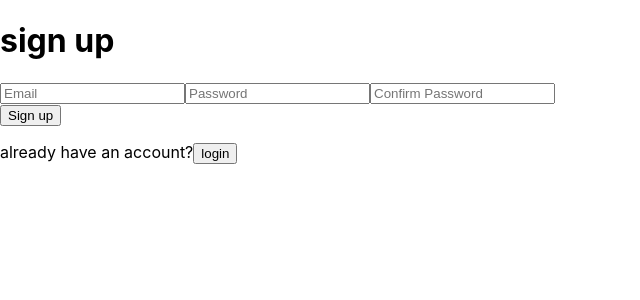
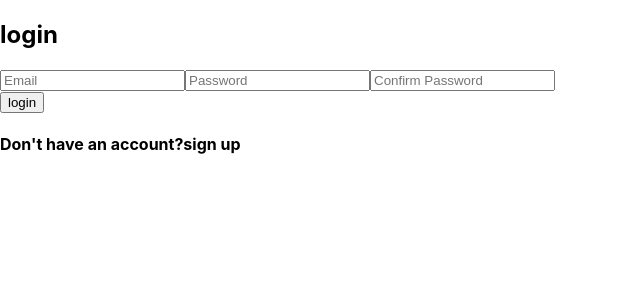
Before and after one commit to Chiksinafees/Expense-Tracker, a React (Create React App) app: page / in a window 1280 px wide. Shown: the top 300 px of the page, without its empty margins (0-640 px from the left). Built offline with nearby package versions, Linux system fonts and the light colour scheme.

Commit message:
Login Screen (task 2)

```diff
--- a/package.json
+++ b/package.json
@@ -8,6 +8,7 @@
     "@testing-library/user-event": "^13.5.0",
     "react": "^18.2.0",
     "react-dom": "^18.2.0",
+    "react-router-dom": "^5.3.4",
     "react-scripts": "5.0.1",
     "web-vitals": "^2.1.4"
   },
--- a/src/App.js
+++ b/src/App.js
@@ -1,11 +1,18 @@
 import { Fragment } from "react";
+import { Route } from "react-router-dom";
+import DummyScreen from "./components/pages/DummyScreen";
 import ExpenseForm from "./components/signup/ExpenseForm";
-
+//import Header from "./components/Header/Header";
 
 function App() {
   return (
     <Fragment >
-     <ExpenseForm/>
+   <Route path="/" exact>
+        <ExpenseForm />
+      </Route>
+        <Route path="/DummyScreen" exact>
+        <DummyScreen />
+      </Route>
     </Fragment>
   );
 }
--- /dev/null
+++ b/src/components/pages/DummyScreen.js
@@ -0,0 +1,9 @@
+
+
+const DummyScreen=()=>{
+
+    return (
+        <h1>Welcome to Expense Tracker!!!</h1>
+    )
+}
+export default DummyScreen
--- a/src/components/signup/ExpenseForm.js
+++ b/src/components/signup/ExpenseForm.js
@@ -1,28 +1,48 @@
-import { Fragment, useState } from "react";
+import { useState, } from "react";
+import { useHistory } from "react-router-dom";
+const ExpenseForm = () => {
 
-const ExpenseForm = () => {
-  const [email, setEmail] = useState("");
-  const [password, setPassword] = useState("");
+  const [email, setEmail] = useState("")
+  const [password, setPassword] = useState("")
   const [confirmPassword, setConfirmPassword] = useState("");
+  const [isLogin, setIsLogin] = useState(true)
+
+  //const [isLoading,setIsLoading]=useState(false)
+
+  const history=useHistory()
 
   const emailHandler = (e) => {
-    setEmail(e.target.value);
+    setEmail(e.target.value)
   };
 
   const passwordHandler = (e) => {
-    setPassword(e.target.value);
+    setPassword(e.target.value)
   };
 
   const confirmPasswordHandle = (e) => {
-    setConfirmPassword(e.target.value);
+    setConfirmPassword(e.target.value)
   };
 
-  const submitHandler = async(e) => {
+  const submitHandler = async (e) => {
     e.preventDefault();
-    if(password.length>=8 && confirmPassword.length>=8 && password===confirmPassword){
- const post=await fetch(
-        "https://identitytoolkit.googleapis.com/v1/accounts:signUp?key=AIzaSyCgUOqeNyJVmp0BGn8K4bpRLeN4pcRNwPk",
-        {
+
+        //setIsLoading(true)
+
+    if (
+      password.length >= 8 &&
+      confirmPassword.length >= 8 &&
+      password === confirmPassword
+    ) {
+      let url;
+      if (isLogin) {
+        url =
+          "https://identitytoolkit.googleapis.com/v1/accounts:signInWithPassword?key=AIzaSyCgUOqeNyJVmp0BGn8K4bpRLeN4pcRNwPk";
+      } else {
+        url =
+          "https://identitytoolkit.googleapis.com/v1/accounts:signUp?key=AIzaSyCgUOqeNyJVmp0BGn8K4bpRLeN4pcRNwPk";
+      }
+
+       fetch(url, {
         method: "POST",
         body: JSON.stringify({
           email: email,
@@ -32,32 +52,52 @@ const ExpenseForm = () => {
         Headers: {
           "Content-Type": "application/json",
         },
-        }
-      ).then((res) => {
+      })
+        .then((res) => {
+          //setIsLoading(false)
           if (res.ok) {
-          console.log("User has successfully signed up");
+            return res.json();
           } else {
             return res.json().then((data) => {
               let errorMessage = "Authentication failed";
               if (data.error.message) {
                 errorMessage = data.error.message;
               }
-            alert(errorMessage);
+              throw new Error(errorMessage);
             });
           }
+        })
+        .then((data) => {
+          if(isLogin){
+          console.log(data.idToken);
+          history.replace('/DummyScreen')
+          }
+        })
+        .catch((err) => {
+          alert(err.message);
         });
+    }else{
+      if(password!==confirmPassword){
+        alert("password and confirm password did not match")
+      }
+      else if(password.length<=8 && confirmPassword.length<=8){
+        alert('please enter atleast 8 digit')
+      }
     }
     setEmail("");
     setPassword("");
-    setConfirmPassword('')
+    setConfirmPassword("");
+
+  };
+
+  const switchAuthHandler = () => {
+    setIsLogin((prevState) => !prevState);
   };
 
   return (
-    <Fragment>
+    <section>
       <form onSubmit={submitHandler}>
-      <div>
-        <h1 className="text-center">sign up</h1>
-      </div>
+          <h1>{isLogin ? "login" : "sign up"}</h1>
         <div>
           <input
             type="email"
@@ -84,14 +124,17 @@ const ExpenseForm = () => {
             required
           />
         </div>
-
-      <button>Sign up</button>
+        <div>
+        <button type="submit">{isLogin ? "login" : "Sign up"}</button><br/>
+        {/* {isLoading && <p>sending request...</p>} */}
+        <h4 type="button" onClick={switchAuthHandler}>
+          {isLogin
+            ? "Don't have an account?sign up"
+            : "already have an account? login"}
+        </h4>
+        </div>
       </form>
-    <div>
-        <p>already have an account?<button>login</button></p>
-      </div>
-    </Fragment>
-
+    </section>
   );
 };
 
--- a/src/index.js
+++ b/src/index.js
@@ -3,11 +3,14 @@ import ReactDOM from 'react-dom/client';
 import './index.css';
 import App from './App';
 import reportWebVitals from './reportWebVitals';
+import { BrowserRouter } from 'react-router-dom';
 
 const root = ReactDOM.createRoot(document.getElementById('root'));
 root.render(
   <React.StrictMode>
+    <BrowserRouter>
     <App />
+    </BrowserRouter>
   </React.StrictMode>
 );
 
```
Also changed, not shown: src/components/login/Login.js (deleted, +0 -11 lines), 1 other file (tests, documents, lock files or other folders). Lines whose indentation alone changed are shown as unchanged.
